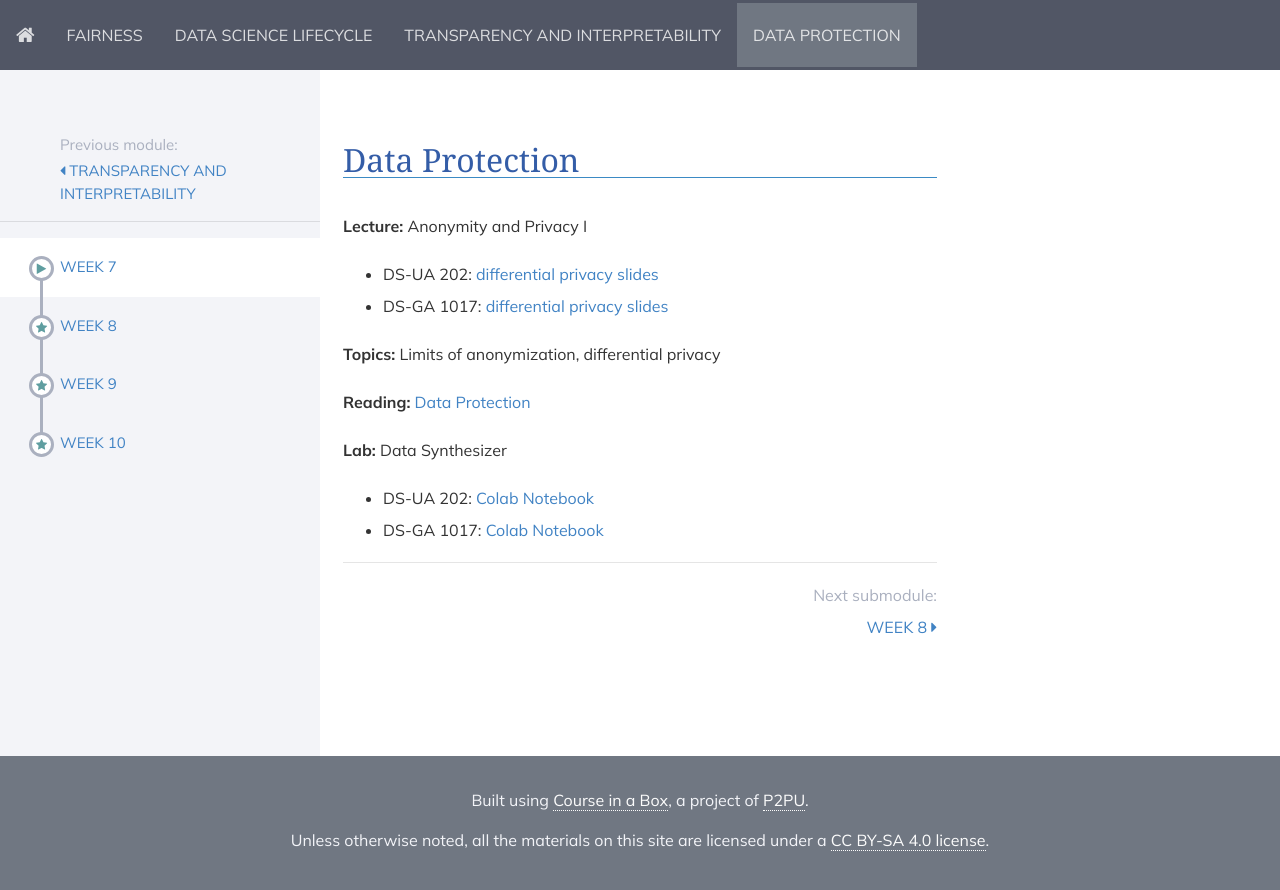
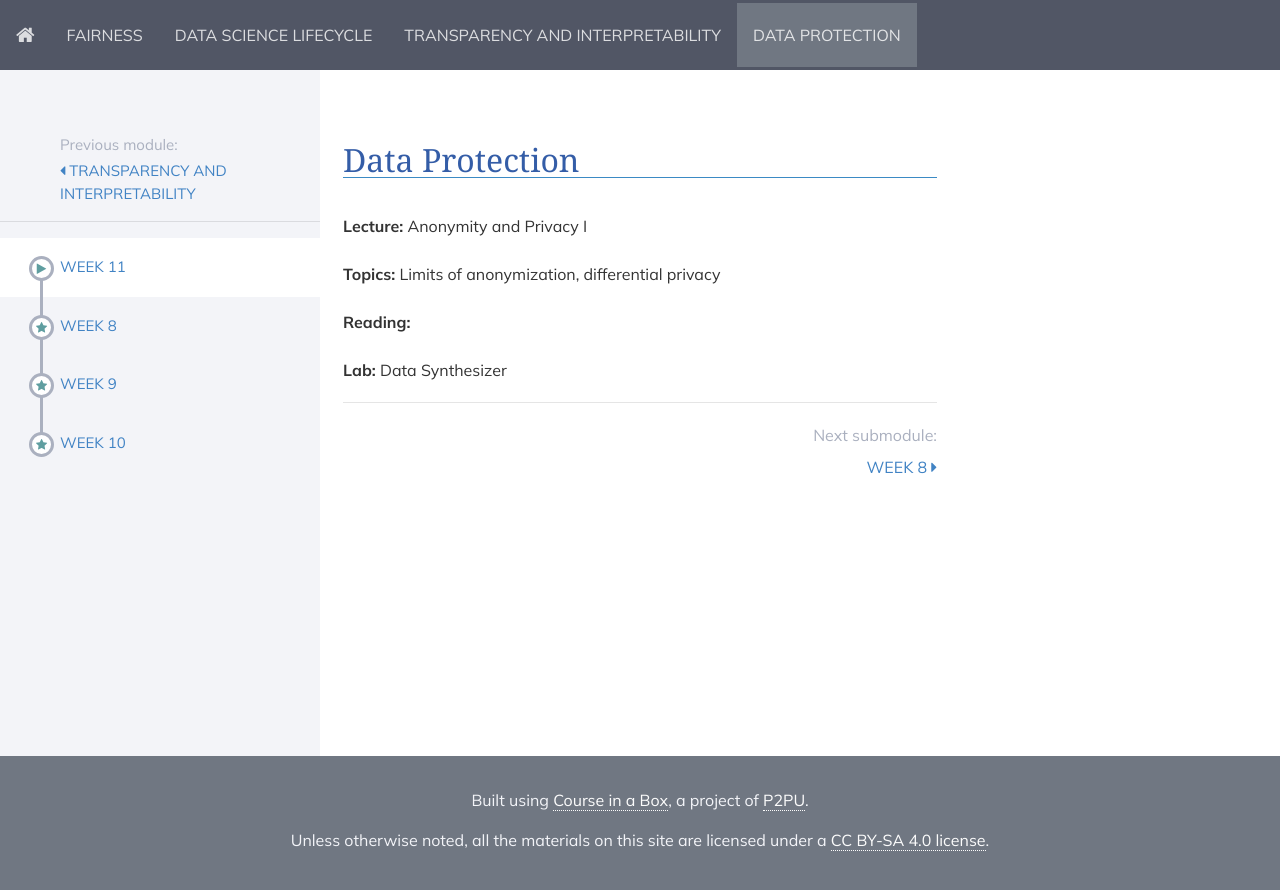
Before and after one commit to DataResponsibly/rds24, a Jekyll site: the page built from modules/data_protection/_posts/2000-01-01-week7.md, in a window 1280 px wide. Shown: the top 890 px of the page. Built offline with Jekyll 4.4.1, drawn with Linux system fonts in a browser that asks for light colours; nearby versions of some CDN libraries.

Commit message:
Update 2000-01-01-week7.md

```diff
--- a/modules/data_protection/_posts/2000-01-01-week7.md
+++ b/modules/data_protection/_posts/2000-01-01-week7.md
@@ -1,21 +1,19 @@
 ---
-title: Week 7
+title: Week 11
 ---
 
 ## Data Protection
 
 **Lecture:** Anonymity and Privacy I
 
-* DS-UA 202: [differential privacy slides](../../../assets/9_Privacy_202_2023.pdf)
-* DS-GA 1017: [differential privacy slides](../../../assets/7_8_Privacy_1017.pdf)
+<!-- * DS-UA 202: [differential privacy slides](../../../assets/9_Privacy_202_2023.pdf) -->
+<!-- * DS-GA 1017: [differential privacy slides](../../../assets/7_8_Privacy_1017.pdf) -->
 
 **Topics:** Limits of anonymization, differential privacy
 
-**Reading:**  [Data Protection](../../../assets/protection_reader_2023.pdf)
+**Reading:**  <!-- [Data Protection](../../../assets/protection_reader_2023.pdf) -->
 
 **Lab:** Data Synthesizer
 
-* DS-UA 202: [Colab Notebook](https://colab.research.google.com/drive/1dkl_bhQ4X1k682K8wobFlNW3PWYQmzN9?usp=share_link)
-<!-- (https://colab.research.google.com/drive/1y_gw86pcMQDQUSXr4KVuTmrSN3hb5VX9?usp=sharing) -->
-* DS-GA 1017: [Colab Notebook](https://drive.google.com/file/d/19JZNI0MS08kjgI0O9ozmPmsyxd1R4jqi/view?usp=sharing)
-<!-- (https://colab.research.google.com/drive/1B0L4-VJbTZanptPMml4i-H442EfG5noZ?usp=sharing) -->
+<!-- * DS-UA 202: [Colab Notebook](https://colab.research.google.com/drive/1dkl_bhQ4X1k682K8wobFlNW3PWYQmzN9?usp=share_link) -->
+<!-- * DS-GA 1017: [Colab Notebook](https://drive.google.com/file/d/19JZNI0MS08kjgI0O9ozmPmsyxd1R4jqi/view?usp=sharing) -->
```
